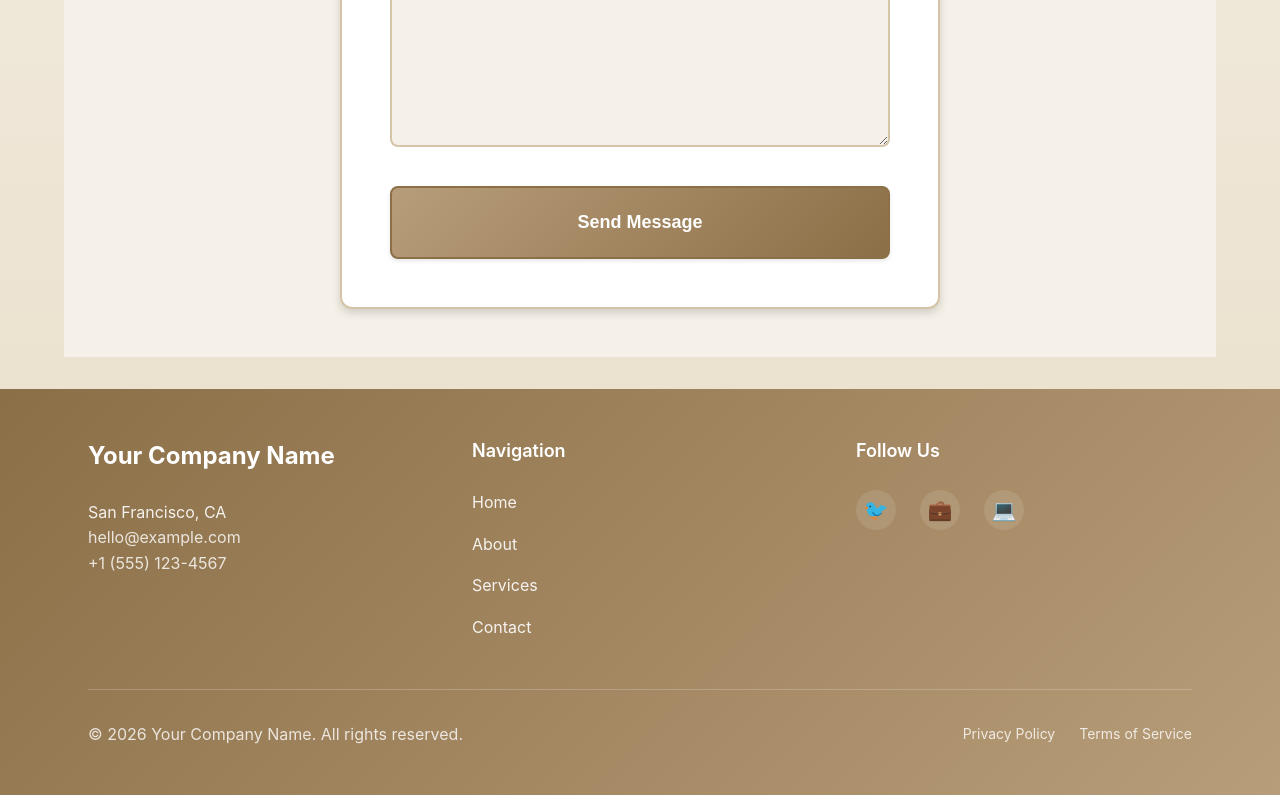
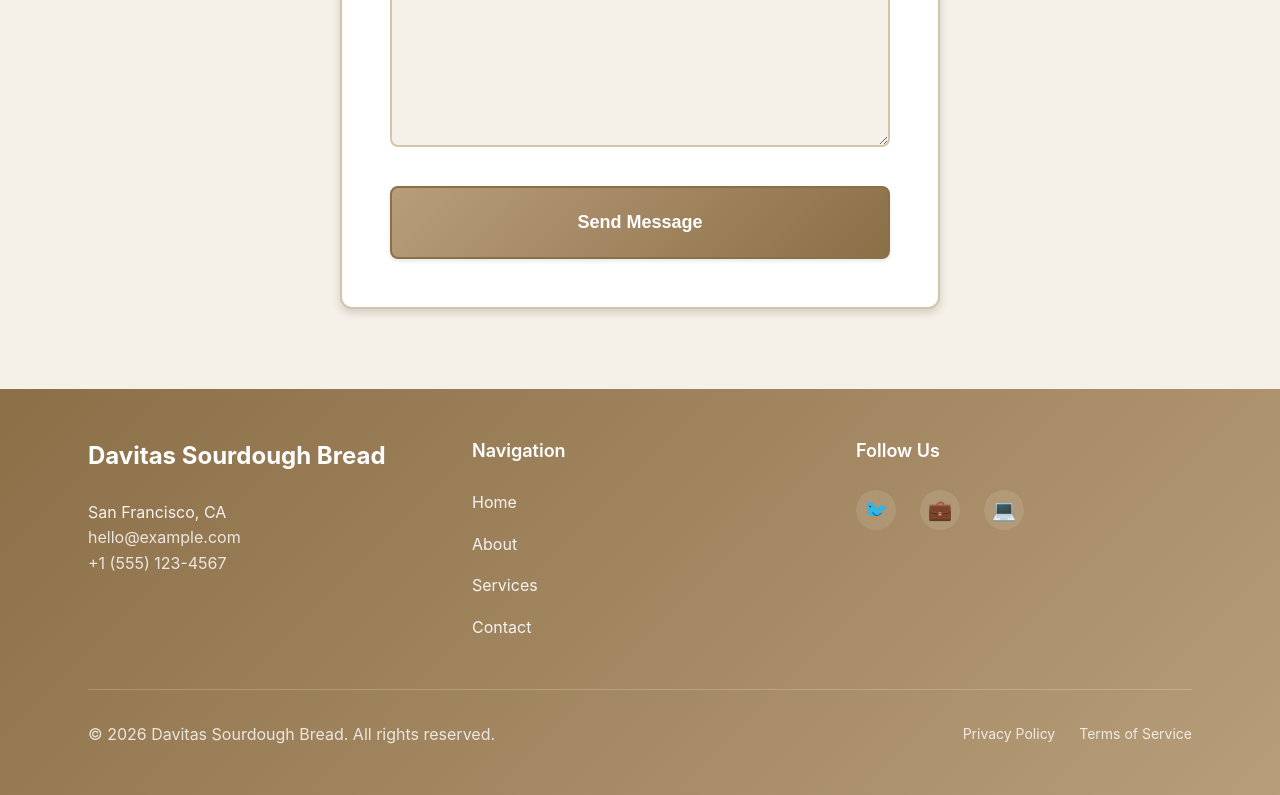
Before and after one commit to shthomas1/sourdough, a React (Vite) app: page /contact in a window 1280 px wide. Shown: the part 658-1453 px from the top of the page. Built offline with nearby package versions, Linux system fonts and the light colour scheme.

Commit message:
Nathans Changes

```diff
--- a/src/App.css
+++ b/src/App.css
@@ -2,7 +2,7 @@
   min-height: 100vh;
   display: flex;
   flex-direction: column;
-  background: linear-gradient(180deg, var(--sourdough-cream) 0%, var(--sourdough-beige) 100%);
+  background-color: var(--color-background);
 }
 
 .main-content {
--- a/src/config/site.config.ts
+++ b/src/config/site.config.ts
@@ -106,7 +106,7 @@ export interface SiteConfig {
 // Default configuration - Edit this to customize your site
 export const siteConfig: SiteConfig = {
   company: {
-    name: 'Your Company Name',
+    name: 'Davitas Sourdough Bread',
     email: 'hello@example.com',
     phone: '+1 (555) 123-4567',
     location: 'San Francisco, CA',
@@ -192,7 +192,7 @@ export const siteConfig: SiteConfig = {
     { id: 'cert-1', name: 'Certification Name', issuer: 'Issuing Organization' },
   ],
   footer: {
-    copyright: `© ${new Date().getFullYear()} Your Company Name. All rights reserved.`,
+    copyright: `© ${new Date().getFullYear()} Davitas Sourdough Bread. All rights reserved.`,
     links: [
       { label: 'Privacy Policy', href: '/privacy' },
       { label: 'Terms of Service', href: '/terms' },
--- a/src/index.css
+++ b/src/index.css
@@ -44,8 +44,8 @@ body {
     sans-serif;
   -webkit-font-smoothing: antialiased;
   -moz-osx-font-smoothing: grayscale;
-  background-color: var(--sourdough-cream);
-  color: var(--sourdough-text);
+  background-color: var(--color-background);
+  color: var(--color-text);
   line-height: 1.6;
 }
 
```
Also changed, not shown: 1 other file (tests, documents, lock files or other folders).
